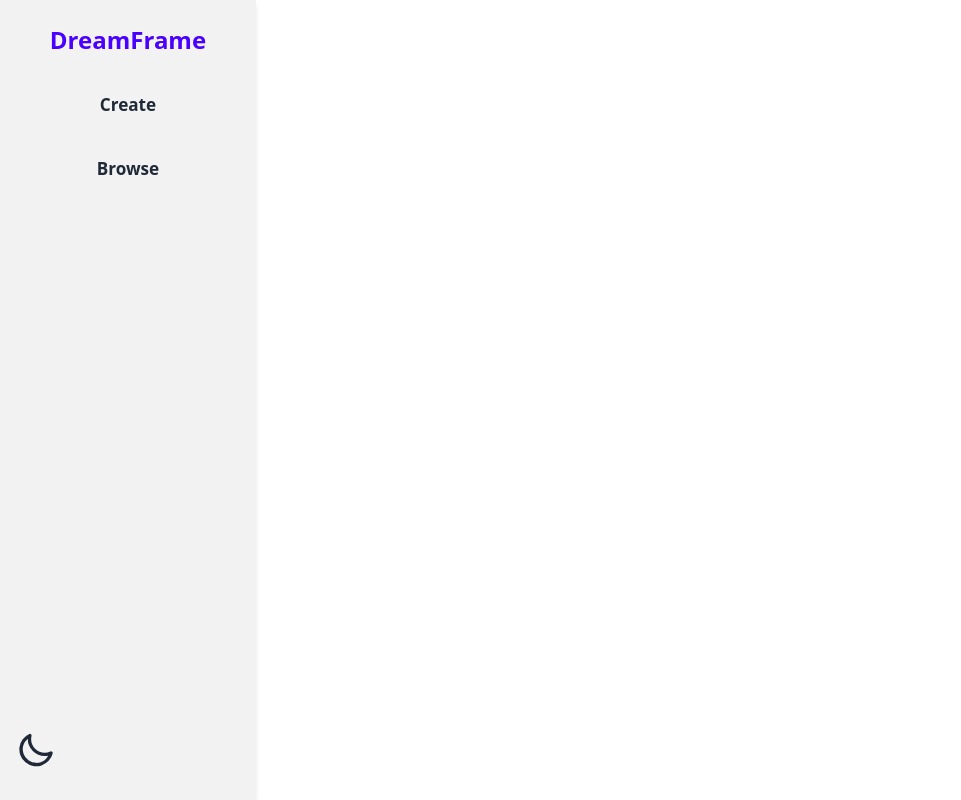
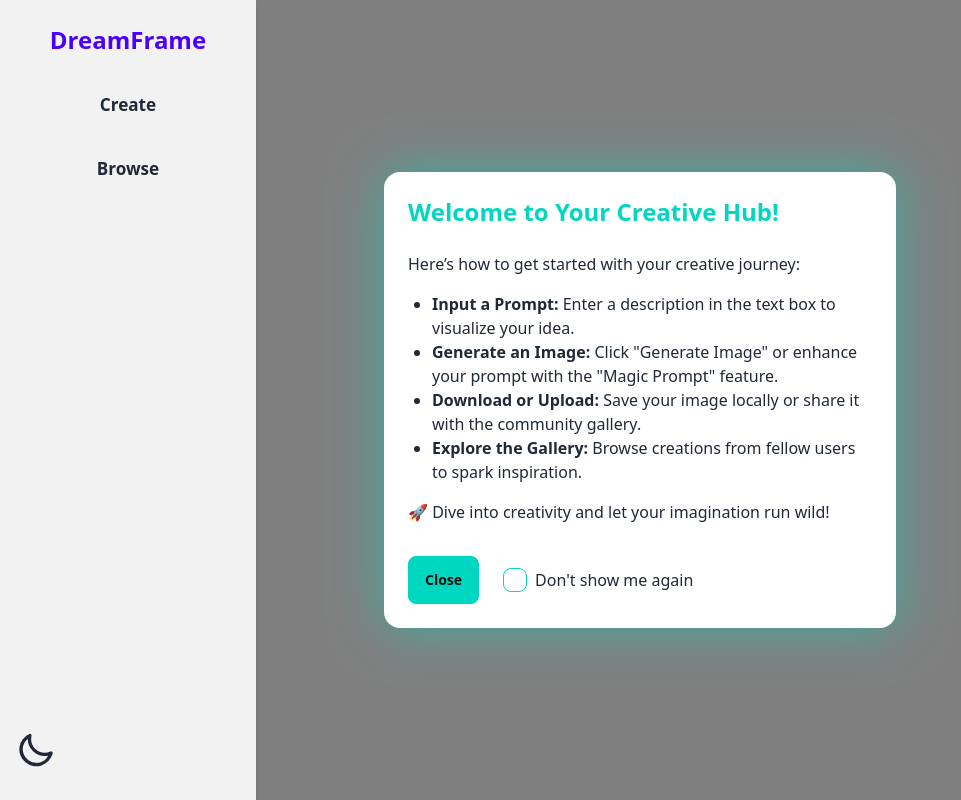
Before and after one commit to willthree123/4651-web, a React (Vite) app: page /4651-web/test in a window 1280 px wide. Shown: the whole page, without its empty margins (0-961 px from the left). Built offline with nearby package versions, Linux system fonts and the light colour scheme.

Commit message:
Update config.ts

```diff
--- a/src/App.tsx
+++ b/src/App.tsx
@@ -1,4 +1,5 @@
 //App.tsx
+import InstructionPopUp from "./component/InstructionPopUp";
 
 import { Routes, Route } from "react-router-dom";
 import Home from "./page/Home";
@@ -18,6 +19,8 @@ export default function App() {
 
   return (
     <div style={{ marginTop: 0 }}>
+      <InstructionPopUp />
+
       <Navbar darkMode={darkMode} toggleDarkMode={toggleDarkMode} />
       <div className="p-4 pt-32 lg:pt-16 lg:pl-72">
         <Routes>
--- /dev/null
+++ b/src/component/InstructionPopUp.tsx
@@ -0,0 +1,73 @@
+import React, { useEffect, useState } from "react";
+
+const InstructionPopUp: React.FC = () => {
+  const [showModal, setShowModal] = useState(false);
+  const [dontShowAgain, setDontShowAgain] = useState(false);
+
+  useEffect(() => {
+    const skipPopup = localStorage.getItem("dontShowInstructionPopUp");
+    if (!skipPopup) {
+      setShowModal(true);
+    }
+  }, []);
+
+  const handleClose = () => {
+    if (dontShowAgain) {
+      localStorage.setItem("dontShowInstructionPopUp", "true");
+    }
+    setShowModal(false);
+  };
+
+  return (
+    <>
+      {showModal && (
+        <div
+          className="fixed inset-0 bg-black bg-opacity-50 backdrop-blur-sm flex items-center justify-center"
+          style={
+            {
+              // boxShadow: "0 0 20px rgba(0, 0, 255, 0.5)",
+            }
+          }>
+          <dialog id="instruction_modal" className="modal modal-bottom sm:modal-middle" open>
+            <div
+              className="modal-box shadow-lg rounded-lg bg-base-100"
+              style={{
+                boxShadow: `0 0 50px oklch(var(--a) / 0.5)`,
+              }}>
+              <h3 className="font-bold text-2xl text-accent mb-4">Welcome to Your Creative Hub!</h3>
+              <p className="py-2 text-base-content">Here’s how to get started with your creative journey:</p>
+              <ul className="list-disc pl-6 py-2 text-base-content">
+                <li>
+                  <strong>Input a Prompt:</strong> Enter a description in the text box to visualize your idea.
+                </li>
+                <li>
+                  <strong>Generate an Image:</strong> Click "Generate Image" or enhance your prompt with the "Magic Prompt" feature.
+                </li>
+                <li>
+                  <strong>Download or Upload:</strong> Save your image locally or share it with the community gallery.
+                </li>
+                <li>
+                  <strong>Explore the Gallery:</strong> Browse creations from fellow users to spark inspiration.
+                </li>
+              </ul>
+              <p className="py-2 text-base-content">🚀 Dive into creativity and let your imagination run wild!</p>
+              <div className="modal-action justify-start gap-4 w-full">
+                <button className="btn btn-accent" onClick={handleClose}>
+                  Close
+                </button>
+                <div className="flex items-center">
+                  <input id="dontShowAgain" type="checkbox" className="checkbox checkbox-accent" checked={dontShowAgain} onChange={(e) => setDontShowAgain(e.target.checked)} />
+                  <label htmlFor="dontShowAgain" className="ml-2 text-base-content cursor-pointer">
+                    Don&apos;t show me again
+                  </label>
+                </div>
+              </div>
+            </div>
+          </dialog>
+        </div>
+      )}
+    </>
+  );
+};
+
+export default InstructionPopUp;
```
